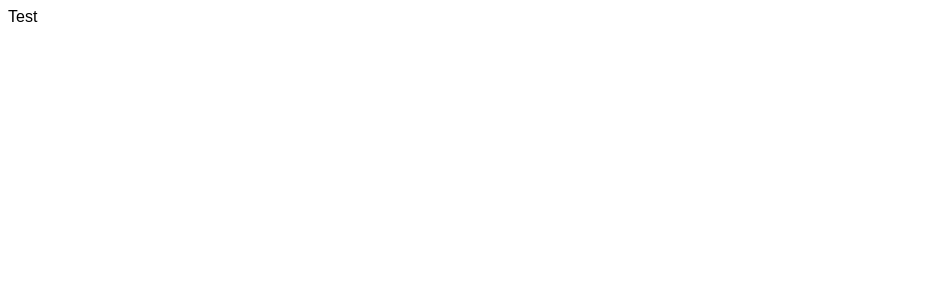
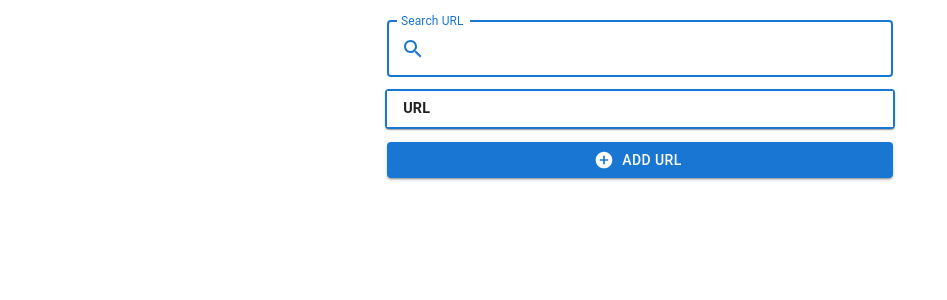
Before and after one commit to fabikasp/url_store_chrome_extension, a React (Vite) app: page / in a window 1280 px wide. Shown: the top 300 px of the page, without its empty margins (0-947 px from the left). Built offline with nearby package versions, Linux system fonts and the light colour scheme.

Commit message:
Implement chrome extension

```diff
--- a/src/components/App.css
+++ /dev/null
@@ -1,9 +0,0 @@
-html, body {
-    width: 100%;
-    height: 100%;
-}
-
-* {
-    font-family: "Arial";
-    color: #000000;
-}
--- a/src/components/App.tsx
+++ b/src/components/App.tsx
@@ -1,6 +1,65 @@
-import React from "react";
-import "./App.css";
+import React, { useState, useEffect } from "react";
+import { UrlTable } from "./url-table/UrlTable";
+import Box from '@mui/material/Box';
+import TextField from '@mui/material/TextField';
+import Button from '@mui/material/Button';
+import SearchIcon from "@mui/icons-material/Search";
+import AddCircle from "@mui/icons-material/AddCircle";
+import { Url } from "./shared/types";
 
 export const App = () => {
-  return <div>Test</div>;
+  const [currentUrlId, setCurrentUrlId] = useState(0);
+  const [urls, setUrls] = useState<Url[]>([]);
+  const [currentFilter, setCurrentFilter] = useState<string>("");
+
+  const addUrl = (url: string) => setUrls([...urls, { id: currentUrlId, url: url }]);
+  const deleteUrl = (id: number) => setUrls(urls.filter((url) => url.id != id));
+  const getFilteredUrls = () => {
+    if (currentFilter == "") {
+      return urls;
+    }
+
+    return urls.filter(url => url.url.includes(currentFilter));
+  };
+
+  useEffect(() => {
+    const storedUrls = localStorage.getItem("stored_urls");
+
+    if (storedUrls) {
+      setUrls(JSON.parse(storedUrls));
+    }
+  }, []);
+
+  useEffect(() => {
+    localStorage.setItem("stored_urls", JSON.stringify(urls));
+
+    if (urls.length != 0) {
+      setCurrentUrlId(urls[urls.length - 1].id + 1);
+    }
+  }, [urls]);
+
+  return (
+    <Box sx={{ display: "flex", flexDirection: "column", alignItems: "center" }}>
+      <TextField
+        sx={{ width: "40%", mt: "1%" }}
+        label="Search URL"
+        InputProps={{ startAdornment: <SearchIcon sx={{ mr: 1 }} color="primary" /> }}
+        variant="outlined"
+        color="primary"
+        value={currentFilter}
+        onChange={(event) => setCurrentFilter(event.target.value)}
+        focused
+      />
+
+      <UrlTable urls={getFilteredUrls()} deleteUrl={deleteUrl} />
+
+      <Button
+        sx={{ width: "40%", mt: "1%" }}
+        variant="contained"
+        startIcon={<AddCircle sx={{ color: "#FFFFFF" }} />}
+        color="primary"
+        onClick={() => addUrl(window.location.href)}
+      >Add URL</Button>
+    </Box>
+  );
 };
--- /dev/null
+++ b/src/components/shared/types.ts
@@ -0,0 +1,4 @@
+export type Url = {
+    id: number,
+    url: string
+};
--- /dev/null
+++ b/src/components/url-table/UrlTable.tsx
@@ -0,0 +1,51 @@
+import React from "react";
+import { styled } from '@mui/material/styles';
+import Table from '@mui/material/Table';
+import TableBody from '@mui/material/TableBody';
+import TableCell from '@mui/material/TableCell';
+import TableContainer from '@mui/material/TableContainer';
+import TableHead from '@mui/material/TableHead';
+import TableRow from '@mui/material/TableRow';
+import Paper from '@mui/material/Paper';
+import DeleteForever from "@mui/icons-material/DeleteForever";
+import { UrlTableProps } from "./types";
+
+export const UrlTable = ({ urls, deleteUrl }: UrlTableProps) => {
+  const StyledPaper = styled(Paper)(({ theme }) => ({
+    border: "2px solid",
+    borderColor: theme.palette.primary.main
+  }));
+
+  const StyledTableHeadColumn = styled(TableCell)(({ theme }) => ({
+    borderBottom: urls.length == 0 ? "0px" : "2px solid",
+    borderColor: theme.palette.primary.main
+  }));
+
+  return (
+    <StyledPaper sx={{ width: "40%", mt: "1%" }}>
+      <TableContainer sx={{ maxHeight: 300 }}>
+        <Table sx={{ border: "2px solid primary" }} stickyHeader size="small">
+          <TableHead>
+            <TableRow>
+              <StyledTableHeadColumn sx={{ fontSize: "90%", fontWeight: "bold" }} align="left">URL</StyledTableHeadColumn>
+              <StyledTableHeadColumn align="right"></StyledTableHeadColumn>
+            </TableRow>
+          </TableHead>
+          <TableBody>
+            {urls.map((url, index) => (
+              <TableRow key={index}>
+                <TableCell
+                  scope="row"
+                  onClick={() => window.open(url.url)}
+                >{url.url}</TableCell>
+                <TableCell align="right">
+                  <DeleteForever sx={{ mt: 0.5 }} color="primary" onClick={() => deleteUrl(url.id)} />
+                </TableCell>
+              </TableRow>
+            ))}
+          </TableBody>
+        </Table>
+      </TableContainer>
+    </StyledPaper>
+  );
+};
--- /dev/null
+++ b/src/components/url-table/types.ts
@@ -0,0 +1,6 @@
+import { Url } from "../shared/types";
+
+export type UrlTableProps = {
+    urls: Url[],
+    deleteUrl: (id: number) => void
+};
```
Also changed, not shown: package.json (+9 -6 lines), 1 other file (tests, documents, lock files or other folders).
